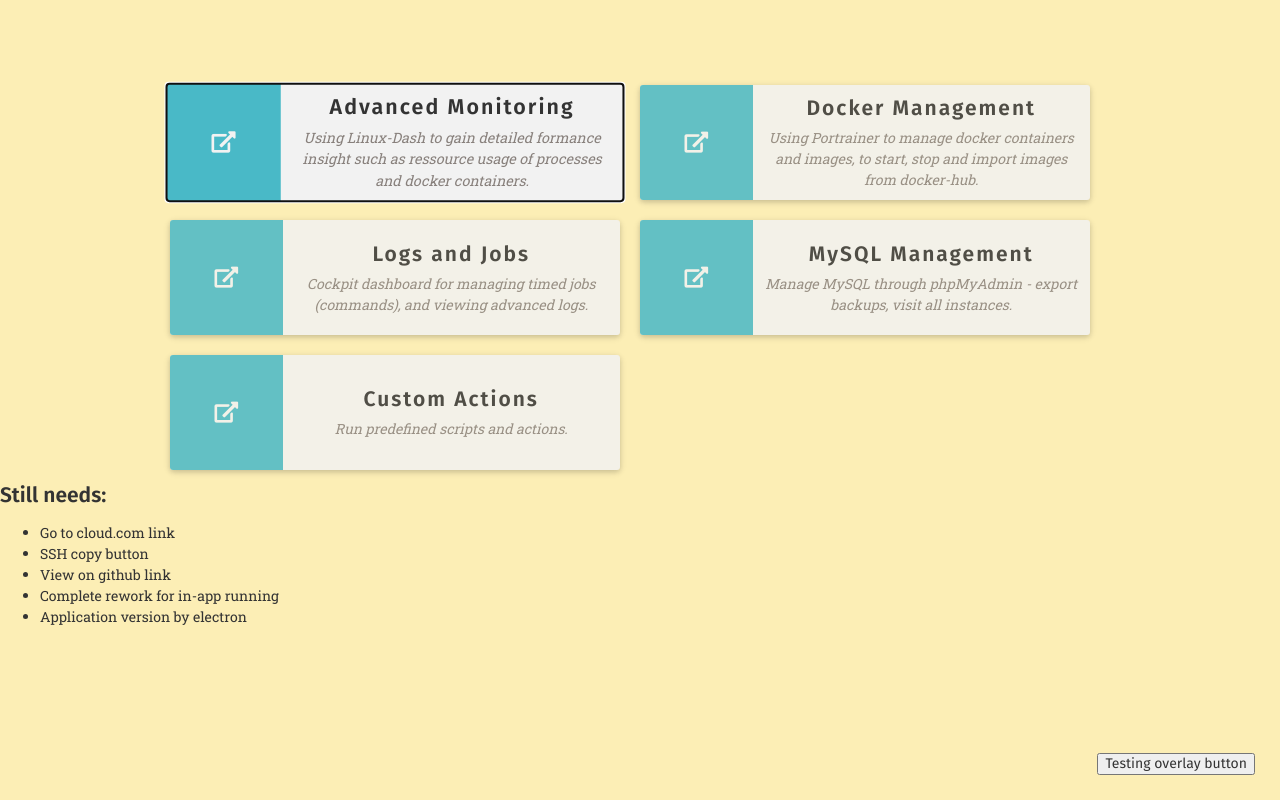
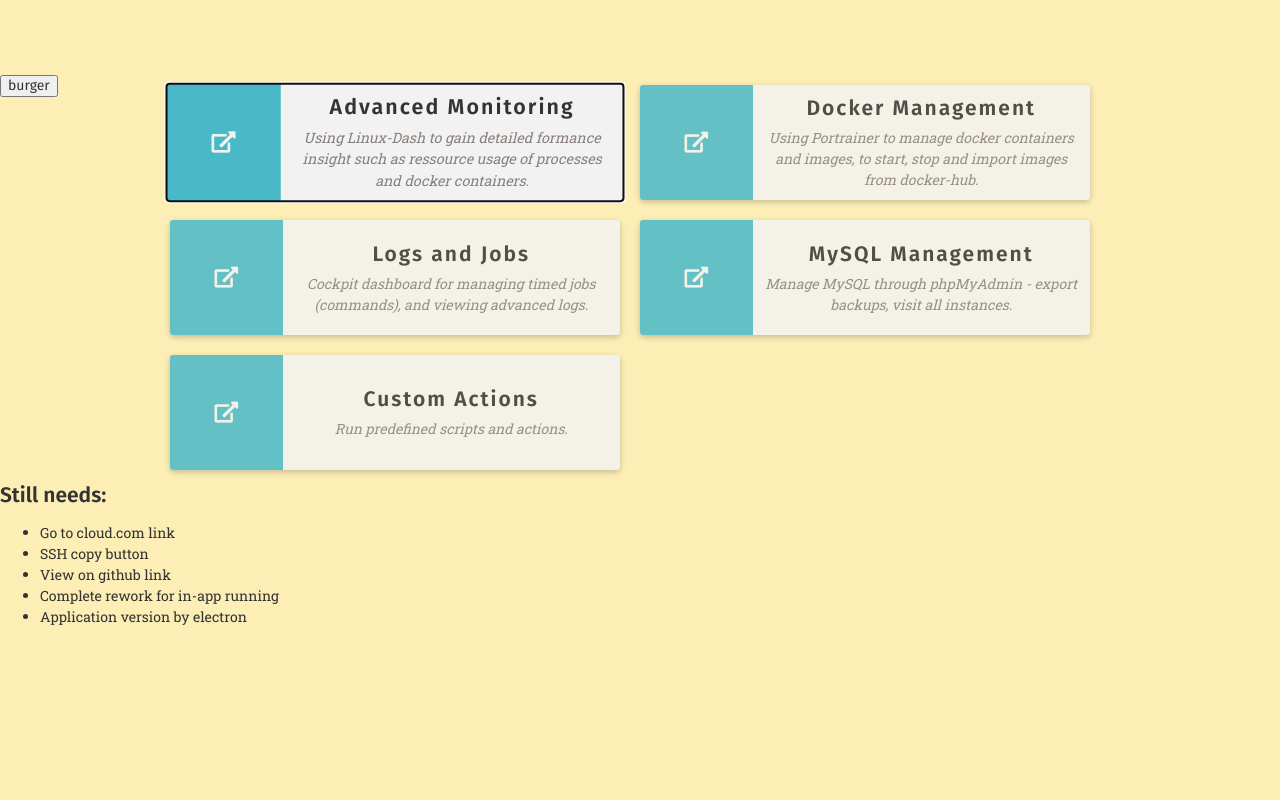
Before and after one commit to MarkKragerup/maincode-dash, a React (Create React App) app in the folder frontend/: page / in a window 1280 px wide. Built offline with nearby package versions, Linux system fonts and the light colour scheme.

Commit message:
Testing menu options

```diff
--- a/frontend/src/App.js
+++ b/frontend/src/App.js
@@ -8,6 +8,7 @@ import MenuOverlay from "./components/MenuOverlay/MenuOverlay";
 export default function App() {
     const [siteUrl, setSiteUrl] = useState(null);
 
+    console.log(siteUrl);
     return (
         <div className="App">
             <MenuOverlay changeSiteCallback={setSiteUrl}/>
--- a/frontend/src/components/MenuOverlay/MenuOverlay.css
+++ b/frontend/src/components/MenuOverlay/MenuOverlay.css
@@ -1,6 +1,11 @@
-.menu-overlay-container{
+.menu-overlay {
+    z-index: 10;
     position: fixed;
-    z-index: 4;
-    bottom: 25px;
-    right: 25px;
 }
+.menu-foldout-space{
+    background-color: red;
+    position: fixed;
+    z-index: 9;
+    width: 150px;
+    height: 250px;
+}
--- a/frontend/src/components/MenuOverlay/MenuOverlay.js
+++ b/frontend/src/components/MenuOverlay/MenuOverlay.js
@@ -1,12 +1,29 @@
-import React from 'react';
+import React, {useState} from 'react';
 import './MenuOverlay.css';
 
 export default function MenuOverlay({changeSiteCallback}){
+
+    const [showMenu, setShowMenu] = useState(false);
     return (
-        <div className="menu-overlay-container">
-            <button className='menu-overlay' onClick={() => changeSiteCallback('https://dash.maincode.dk')}>
-                Testing overlay button
+
+        <div className='menu-overlay-container'>
+
+            <button
+                className='menu-overlay'
+                onClick={() => setShowMenu(!showMenu)}
+            >
+                {
+                    showMenu ? <span>cross</span> : <span>burger</span>
+                }
             </button>
+            {
+                showMenu && (
+                    <div className="menu-foldout-space">
+                        <p>foldout space!</p>
+                    </div>
+                )
+            }
+
         </div>
     );
 }
--- a/frontend/src/pages/Frontpage/Frontpage.js
+++ b/frontend/src/pages/Frontpage/Frontpage.js
@@ -37,7 +37,7 @@ export default function Frontpage({changeUrlCallback}){
 
             <DashboardLink
                 tabIndex={4}
-                clickCallback={() => changeUrlCallback('https://phpmyadmin.maincode.dk/phpmyadmin/')}
+                clickCallback={() => changeUrlCallback('https://phpmyadmin.maincode.dk/phpmyadmin/index.php')}
             >
                 <h2>MySQL Management</h2>
                 <p>Manage MySQL through phpMyAdmin - export backups, visit all instances.</p>
--- a/frontend/src/pages/Nestedpage/Nestedpage.css
+++ b/frontend/src/pages/Nestedpage/Nestedpage.css
@@ -6,7 +6,7 @@
     left: 0!important;
     border: none;
     outline: none;
-    z-index: 1;
+    z-index: 2;
 
     background-color: white;
 }
```
